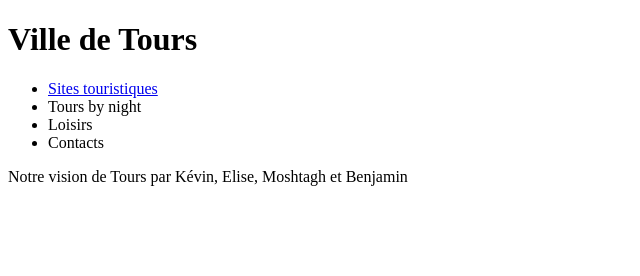
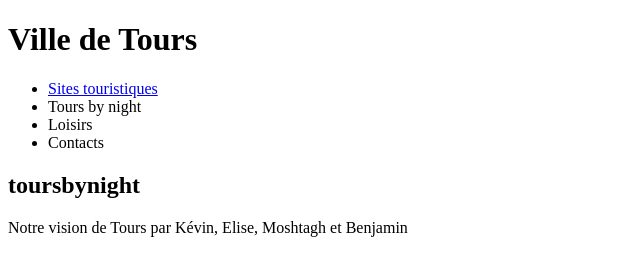
Before and after one commit to ke-prog/projet1, a plain HTML site: page toursbynight.html in a window 1280 px wide. Shown: the whole page, without its empty margins (0-640 px from the left). Drawn offline with Linux system fonts and the light colour scheme.

Commit message:
ajout section,h2

```diff
--- a/toursbynight.html
+++ b/toursbynight.html
@@ -17,6 +17,10 @@
             </ul>
         </nav>
     </header>
+    <section>
+        <h2>toursbynight</h2>
+
+    </section>
 
 
 <footer class="footer">
```
